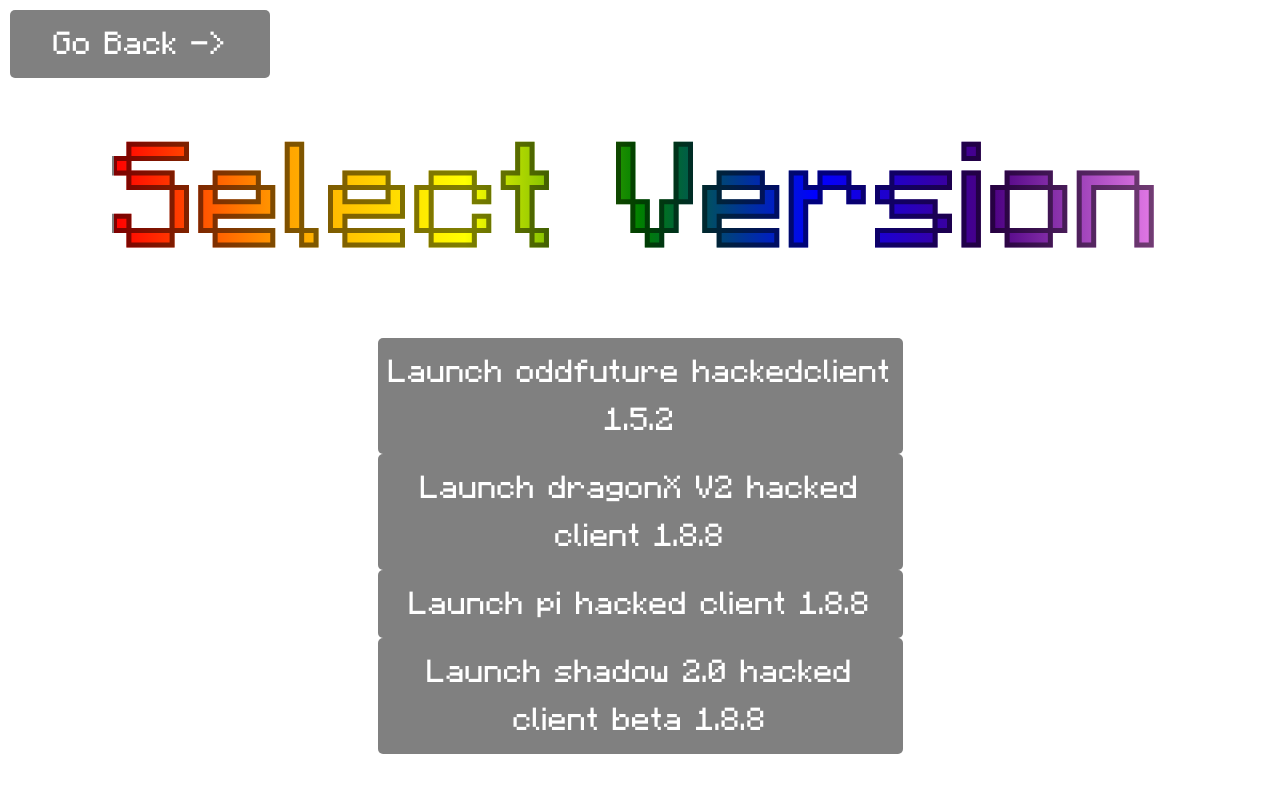
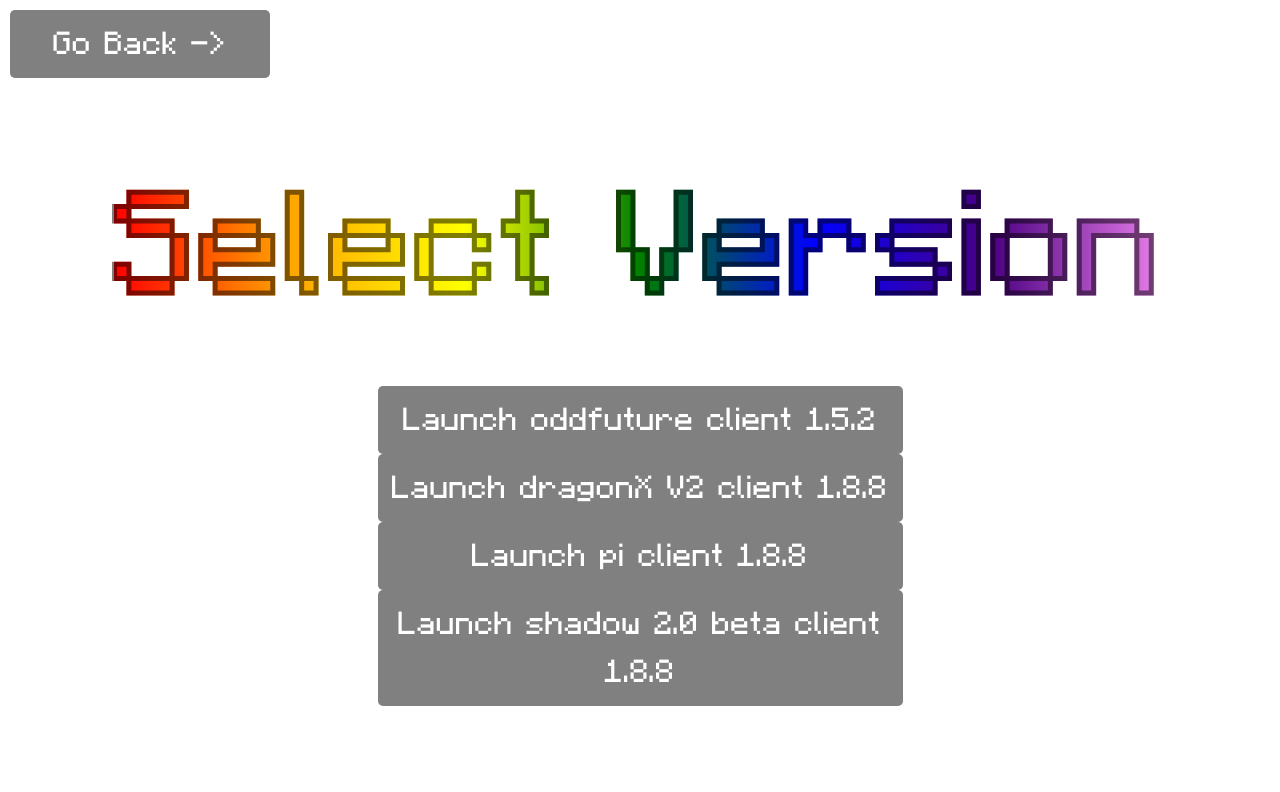
Before and after one commit to Aiden280/minecraft-server-test, a plain HTML site: page play/other/hacked-clients/index.html in a window 1280 px wide. Drawn offline with nearby package versions, Linux system fonts and the light colour scheme.

Commit message:
Update index.html

```diff
--- a/play/other/hacked-clients/index.html
+++ b/play/other/hacked-clients/index.html
@@ -24,10 +24,10 @@
           <h1 class="rainbow-text title-selectv">Select Version</h1>
         </div>
         <div class="button-area d-block">
-          <a href="/hacked/oddfuture-1.5.2" class="play-button">Launch oddfuture hackedclient 1.5.2</a>
-          <a href="/hacked/dragonxv2-1.8.8" class="play-button">Launch dragonX V2 hacked client 1.8.8</a>
-          <a href="/hacked/piclient-1.8.8" class="play-button">Launch pi hacked client 1.8.8</a>
-          <a href="/hacked/shadowclient2.0-1.8.8" class="play-button">Launch shadow 2.0 hacked client beta 1.8.8</a>
+          <a href="/hacked/oddfuture-1.5.2" class="play-button">Launch oddfuture client 1.5.2</a>
+          <a href="/hacked/dragonxv2-1.8.8" class="play-button">Launch dragonX V2 client 1.8.8</a>
+          <a href="/hacked/piclient-1.8.8" class="play-button">Launch pi client 1.8.8</a>
+          <a href="/hacked/shadowclient2.0-1.8.8" class="play-button">Launch shadow 2.0 beta client 1.8.8</a>
 
 
         </div>
```
